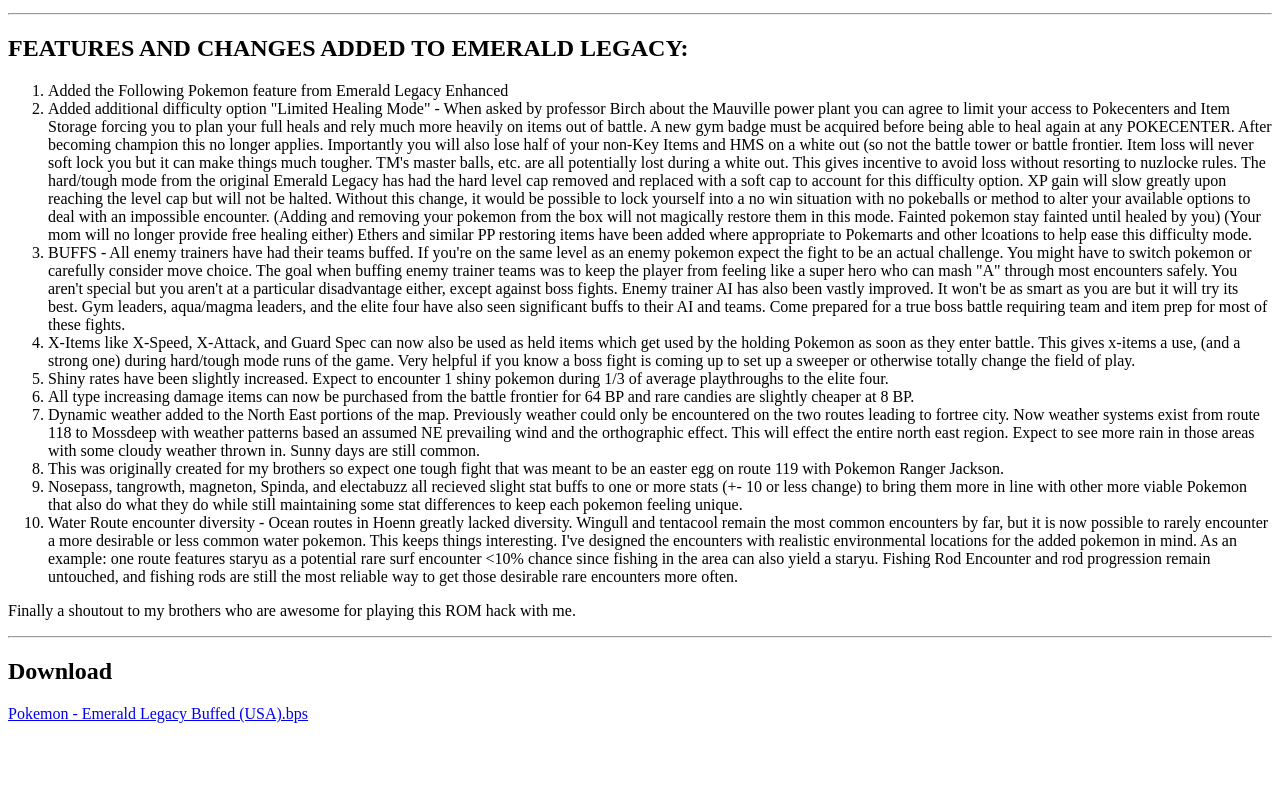
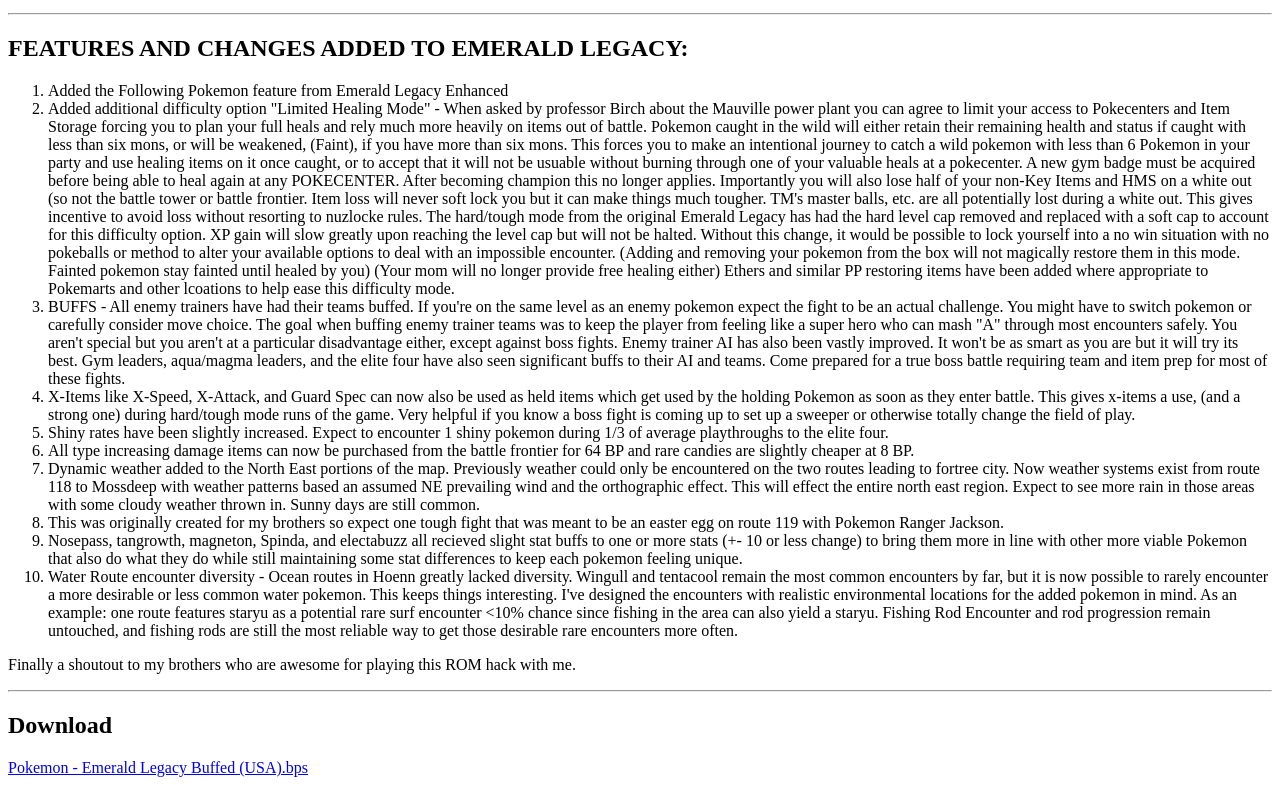
Before and after one commit to Jacked-Son/Jacked-Son.github.io, a plain HTML site: page index.html in a window 1280 px wide. Shown: the part 3131-3916 px from the top of the page. Before the commit the page ends 3862 px from the top, so only its background shows below. Drawn offline with Linux system fonts and the light colour scheme.

Commit message:
Update index.html

```diff
--- a/index.html
+++ b/index.html
@@ -192,6 +192,10 @@ This mod builds off of the incredible Pokemon Emerald Legacy ROM Hack made by th
         Added additional difficulty option "Limited Healing Mode" -
         When asked by professor Birch about the Mauville power plant you can agree to limit your access to Pokecenters and Item Storage
         forcing you to plan your full heals and rely much more heavily on items out of battle.
+        Pokemon caught in the wild will either retain their remaining health and status if caught with less than six mons, or will be
+        weakened, (Faint), if you have more than six mons. This forces you to make an intentional journey to catch a wild pokemon with less than
+        6 Pokemon in your party and use healing items on it once caught, or to accept that it will not be usuable without burning through one of
+        your valuable heals at a pokecenter.
         A new gym badge must be acquired before being able to heal again at any POKECENTER. After becoming champion this no longer applies.
         Importantly you will also lose half of your non-Key Items and HMS on a white out (so not the battle tower or battle frontier.
         Item loss will never soft lock you but it can make things much tougher.
```
